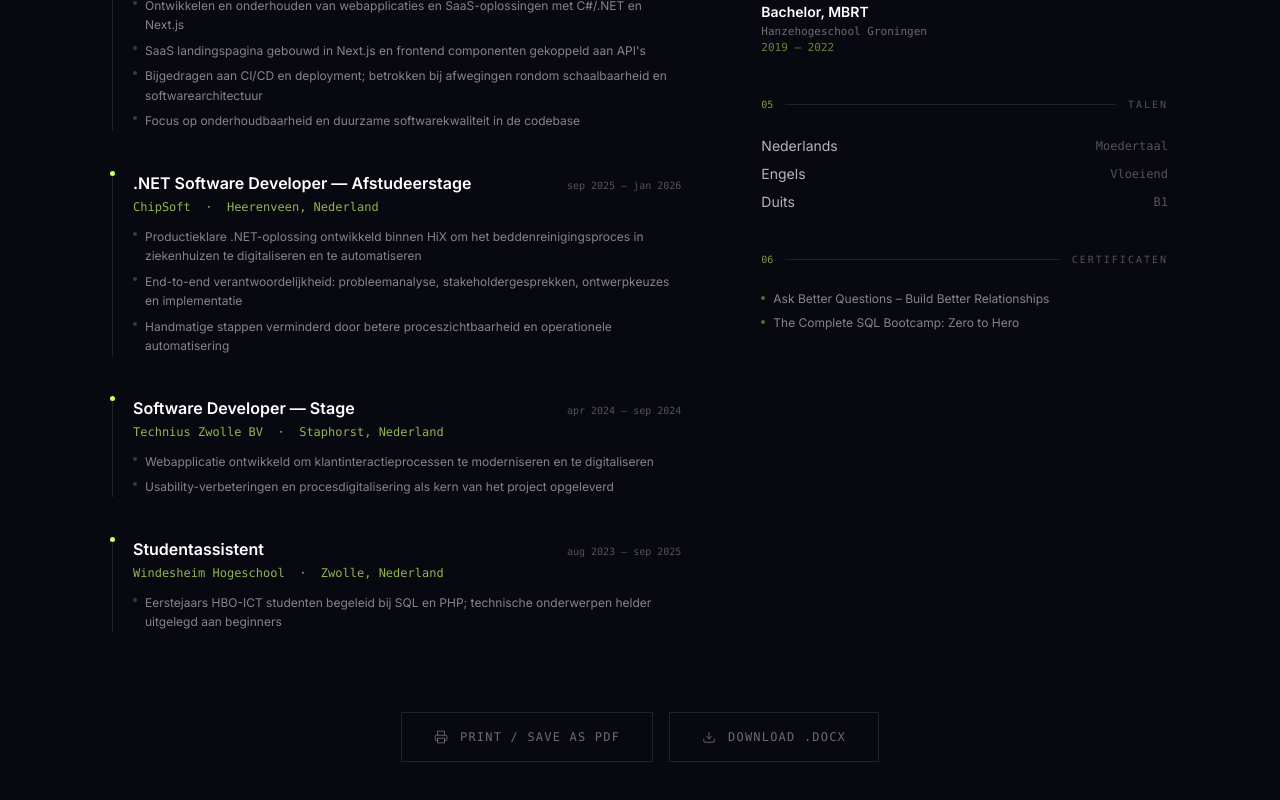
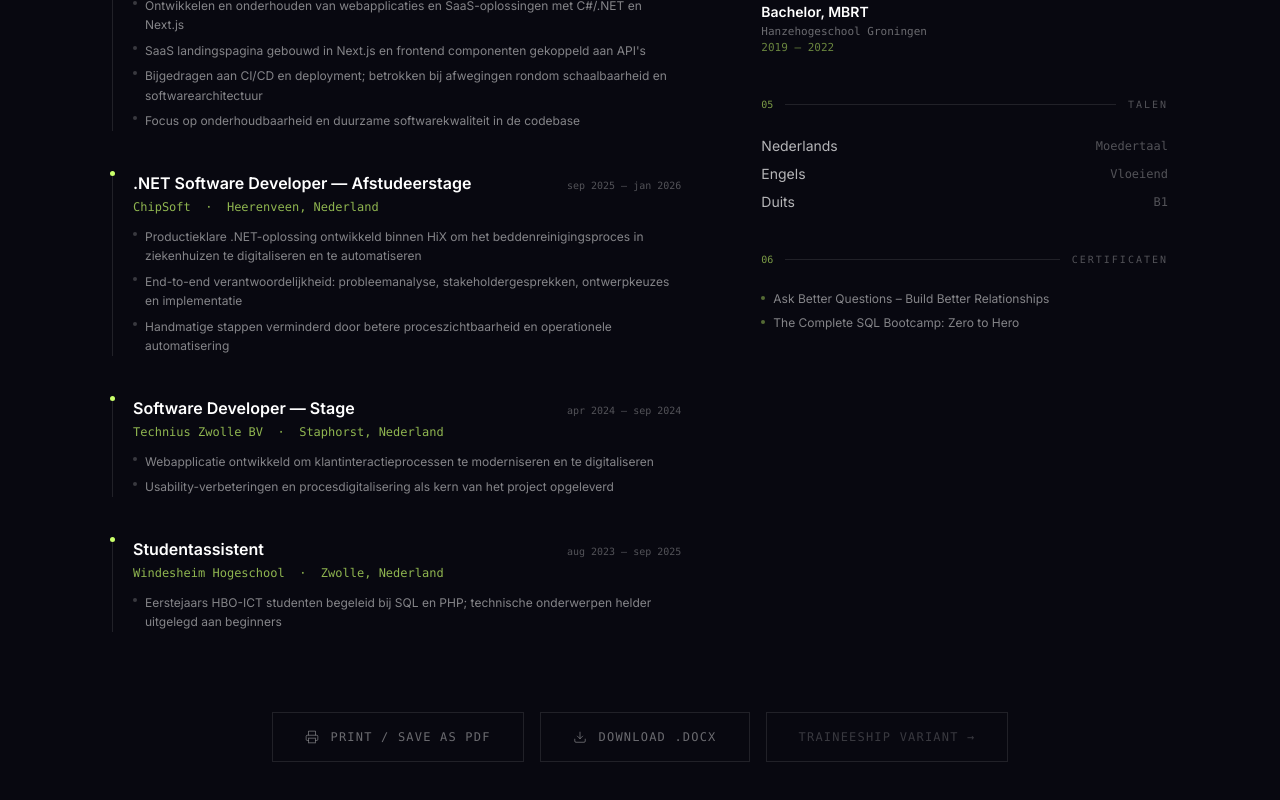
Before and after one commit to dice-pls7/minimal-next-portfolio-master, a Next.js app: page /resume in a window 1280 px wide. Shown: the part 872-1672 px from the top of the page. Built offline with nearby package versions, Linux system fonts and the light colour scheme; no server answers.

Commit message:
feat: add link to traineeship variant on resume page

```diff
--- a/app/(root)/resume/page.tsx
+++ b/app/(root)/resume/page.tsx
@@ -435,6 +435,12 @@ export default function ResumePage() {
               </svg>
               Download .docx
             </a>
+            <a
+              href="/resume/traineeship"
+              className="group flex items-center gap-3 border border-white/10 hover:border-white/30 text-white/20 hover:text-white/50 font-mono text-xs tracking-widest uppercase px-8 py-4 transition-all duration-300"
+            >
+              Traineeship variant →
+            </a>
           </motion.div>
         </div>
       </div>
```
